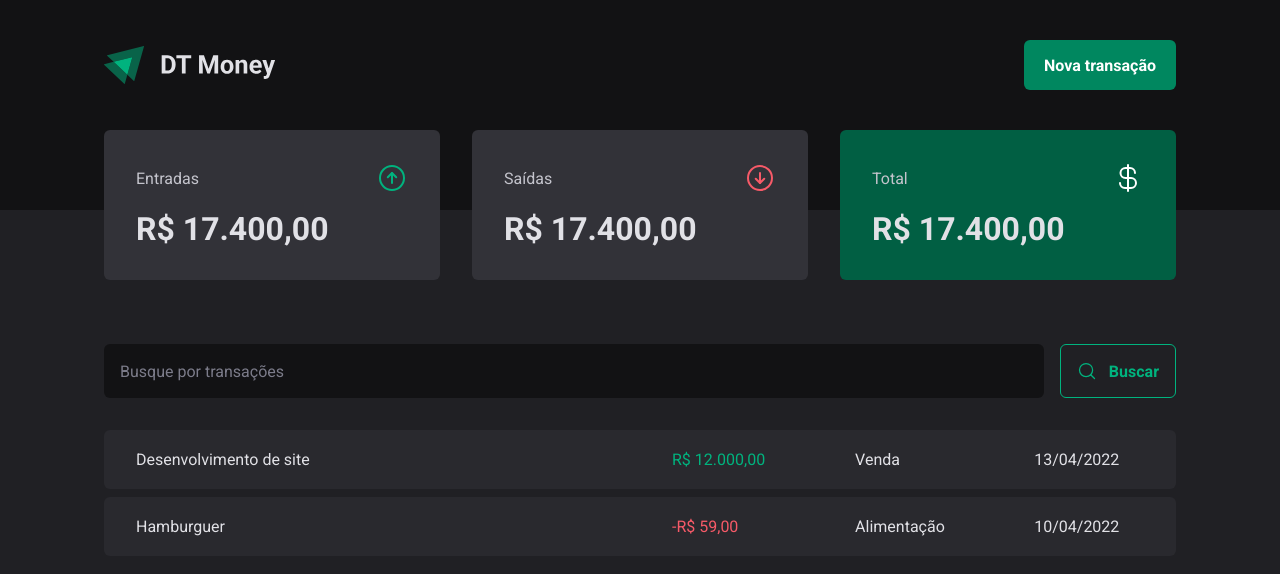
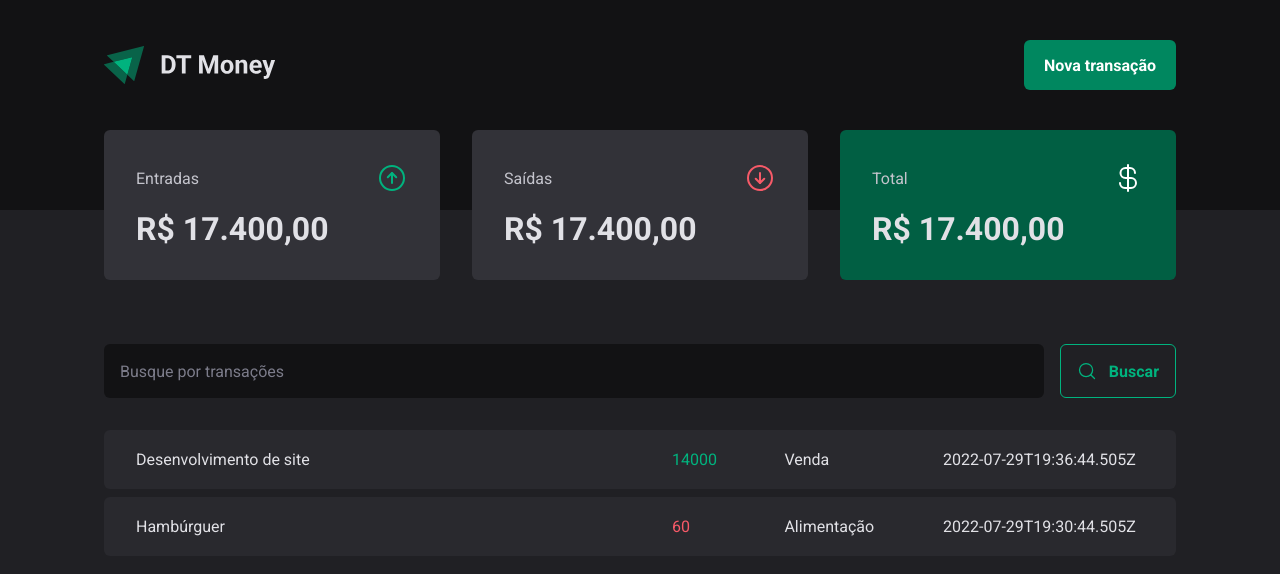
Before and after one commit to natalia-costaa/03-DT-money, a React (Vite) app: page / in a window 1280 px wide. Shown: the top 574 px of the page. Built offline with nearby package versions, Linux system fonts and the light colour scheme; data requests are answered from the project's data file.

Commit message:
updte Transactions

```diff
--- a/server.json
+++ b/server.json
@@ -13,7 +13,7 @@
         "description": "Hambúrguer",
         "type": "outcome",
         "category": "Alimentação",
-        "price": 50,
+        "price": 60,
         "createdAt": "2022-07-29T19:30:44.505Z"
       }
     ]
--- a/src/pages/Transactions/index.tsx
+++ b/src/pages/Transactions/index.tsx
@@ -1,16 +1,31 @@
-import { useEffect } from "react";
+import { useEffect, useState } from "react";
 import { Header } from "../../components/Header";
 import { Summary } from "../../components/Summary";
 import { SearchForm } from "./components/SearchForm";
 import { PriceHighlight, TransactionsContainer, TransactionsTable } from "./styles";
 
+interface Transaction {
+    id: number;
+    description: string;
+    type: 'income' | 'outcome';
+    price: number;
+    category: string;
+    createdAt: string;
+}
+
 export function Transactions() {
 
+    const [transactions, setTransactions] = useState<Transaction[]>([]);
+
+    async function loadTransactions() {
+        const response = await fetch('http://localhost:3000/transactions')
+        const data = await response.json();
+
+        setTransactions(data);
+    }
+
     useEffect(() => {
-        fetch('http://localhost:3000/transactions')
-        .then( response => {
-            console.log(response)
-        })
+        loadTransactions();
     }, [])
 
     return (
@@ -22,26 +37,22 @@
             <SearchForm />
             <TransactionsTable>
                 <tbody>
-                    <tr>
-                        <td width="50%">Desenvolvimento de site</td>
-                        <td>
-                            <PriceHighlight variant="income">
-                            R$ 12.000,00
+                    {transactions.map(transaction => {
+                         return (
+                        <tr key={transaction.id}>
+                            <td width="50%">{transaction.description}</td>
+
+                            <td>
+                            <PriceHighlight variant={transaction.type}>
+                            {transaction.price}
                             </PriceHighlight>
-                        </td>
-                        <td>Venda</td>
-                        <td>13/04/2022</td>
-                    </tr>
-                    <tr>
-                        <td width="50%">Hamburguer</td>
-                        <td>
-                            <PriceHighlight variant="outcome">
-                            -R$ 59,00
-                            </PriceHighlight>
-                        </td>
-                        <td>Alimentação</td>
-                        <td>10/04/2022</td>
-                    </tr>
+                            </td>
+
+                            <td>{transaction.category}</td>
+                            <td>{transaction.createdAt}</td>
+                        </tr>
+                     )
+                    } ) }
                 </tbody>
             </TransactionsTable>
             </TransactionsContainer>
```
